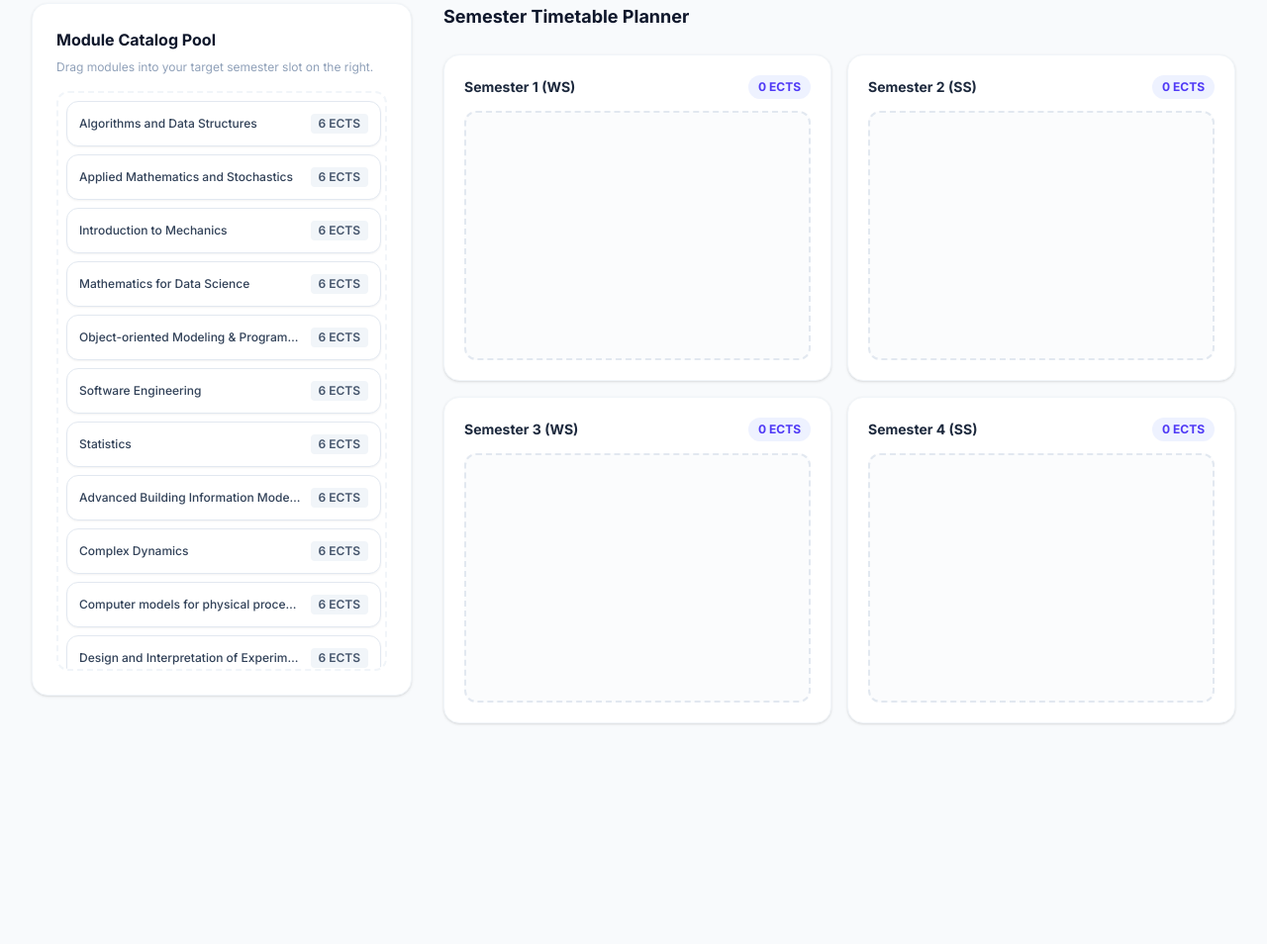
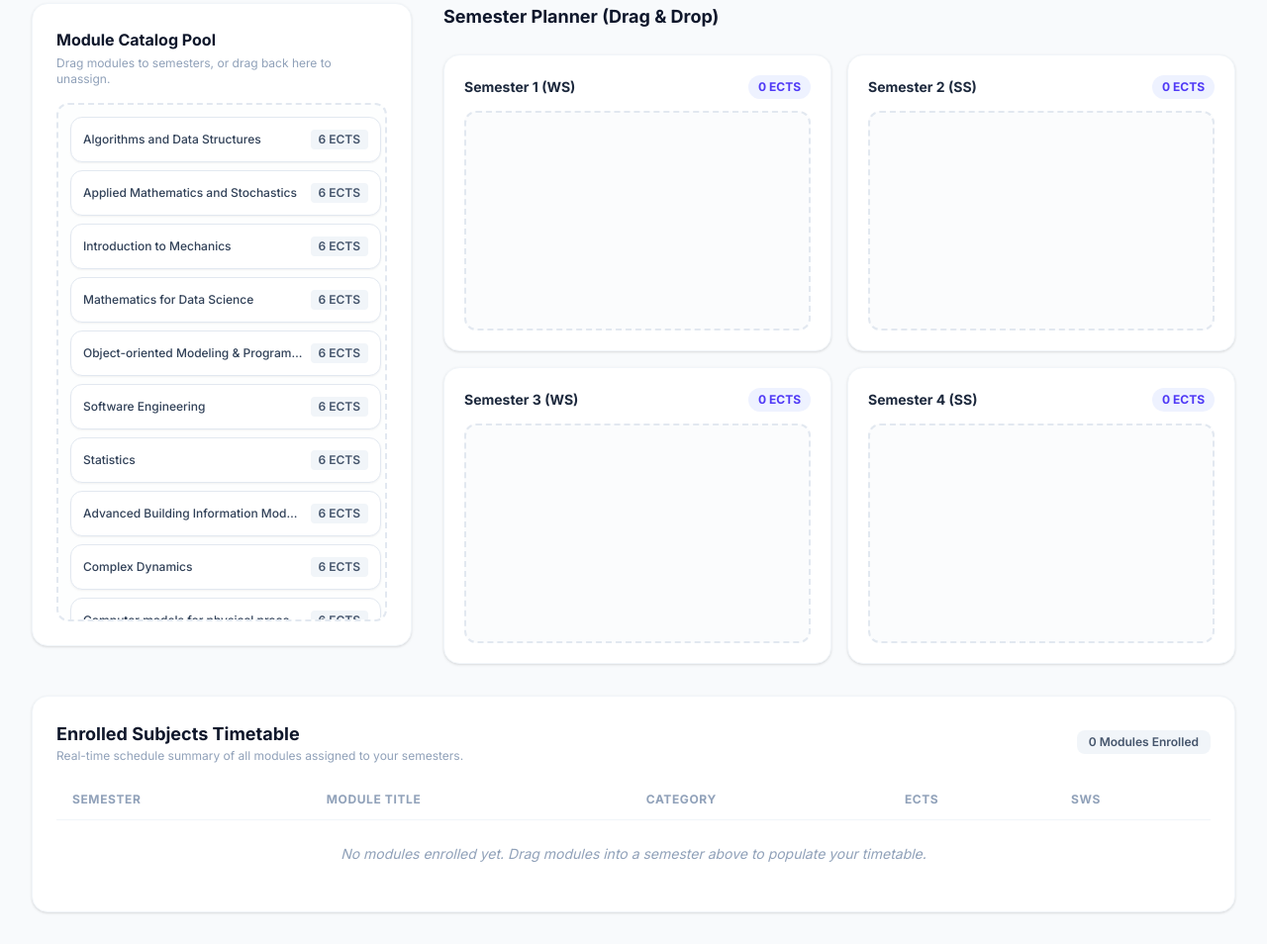
Before and after one commit to shivangibansal42/DE-Tracker, a plain HTML site: page index.html in a window 1280 px wide. Shown: the part 349-1303 px from the top of the page at 99% size. Before the commit the page ends 1112 px from the top, so only its background shows below. Drawn offline with nearby package versions, Linux system fonts and the light colour scheme.

Commit message:
Update index.html

```diff
--- a/index.html
+++ b/index.html
@@ -3,7 +3,7 @@
 <head>
     <meta charset="UTF-8">
     <meta name="viewport" content="width=device-width, initial-scale=1.0">
-    <title>Shivangi's Digital Engineering Tracker & Planner</title>
+    <title>Shivangi's Digital Engineering Tracker & Timetable</title>
     <script src="https://cdn.jsdelivr.net/npm/@tailwindcss/browser@4"></script>
     <link href="https://fonts.googleapis.com/css2?family=Inter:wght@300;400;500;600;700&display=swap" rel="stylesheet">
     <style>
@@ -13,20 +13,20 @@
 </head>
 <body class="bg-slate-50 text-slate-800 p-4 md:p-8">
 
-    <div class="max-w-7xl mx-auto">
+    <div class="max-w-7xl mx-auto space-y-8">
         <!-- Header -->
-        <header class="bg-white shadow-sm rounded-2xl p-6 mb-8 border border-slate-100 flex flex-col md:flex-row justify-between items-start md:items-center gap-4">
+        <header class="bg-white shadow-sm rounded-2xl p-6 border border-slate-100 flex flex-col md:flex-row justify-between items-start md:items-center gap-4">
             <div>
                 <h1 class="text-2xl md:text-3xl font-bold text-slate-900">Shivangi's Digital Engineering Tracker</h1>
                 <p class="text-slate-500 text-sm mt-1">M.Sc. Digital Engineering • Bauhaus-Universität Weimar (120 ECTS Total)</p>
             </div>
             <div class="flex items-center gap-3">
-                <button onclick="resetProgress()" class="px-4 py-2 text-sm font-medium text-red-600 bg-red-50 hover:bg-red-100 rounded-lg transition">Reset All</button>
+                <button onclick="resetProgress()" class="px-4 py-2 text-sm font-medium text-red-600 bg-red-50 hover:bg-red-100 rounded-lg transition cursor-pointer">Reset All</button>
             </div>
         </header>
 
         <!-- Summary Counters -->
-        <div class="grid grid-cols-2 md:grid-cols-4 lg:grid-cols-7 gap-4 mb-8">
+        <div class="grid grid-cols-2 md:grid-cols-4 lg:grid-cols-7 gap-4">
             <div class="bg-white p-4 rounded-xl shadow-sm border border-slate-100 col-span-2 md:col-span-4 lg:col-span-1 flex flex-col justify-between">
                 <div>
                     <span class="text-xs font-semibold tracking-wider text-slate-400 uppercase">Total Progress</span>
@@ -62,123 +62,149 @@
             </div>
         </div>
 
-        <!-- Main Layout: Module Pool & Semester Timetable Dropzones -->
+        <!-- Main Layout: Module Pool & Semester Timetable Planner -->
         <div class="grid grid-cols-1 lg:grid-cols-3 gap-8">
 
-            <!-- Left 1 Column: Unassigned Modules Catalog Pool -->
-            <div class="bg-white p-6 rounded-2xl shadow-sm border border-slate-100 flex flex-col h-[700px]">
-                <h2 class="font-bold text-slate-900 text-base mb-2">Module Catalog Pool</h2>
-                <p class="text-xs text-slate-400 mb-4">Drag modules into your target semester slot on the right.</p>
-                <div id="module-pool" class="flex-1 overflow-y-auto space-y-2 pr-1 border-2 border-dashed border-slate-100 p-2 rounded-xl" ondragover="allowDrop(event)" ondrdrop="dropToPool(event)">
+            <!-- Left Column: Unassigned Modules Catalog Pool -->
+            <div class="bg-white p-6 rounded-2xl shadow-sm border border-slate-100 flex flex-col h-[650px]">
+                <h2 class="font-bold text-slate-900 text-base mb-1">Module Catalog Pool</h2>
+                <p class="text-xs text-slate-400 mb-4">Drag modules to semesters, or drag back here to unassign.</p>
+                <div id="module-pool" class="flex-1 overflow-y-auto space-y-2 pr-1 border-2 border-dashed border-slate-200 p-3 rounded-xl bg-slate-50/30" ondragover="allowDrop(event)" ondrop="dropToPool(event)">
                     <!-- Populated dynamically -->
                 </div>
             </div>
 
-            <!-- Right 2 Columns: Semester Timetable Planner -->
+            <!-- Right 2 Columns: Semester Timetable Drop Zones -->
             <div class="lg:col-span-2 space-y-6">
-                <h2 class="font-bold text-slate-900 text-lg">Semester Timetable Planner</h2>
+                <h2 class="font-bold text-slate-900 text-lg">Semester Planner (Drag & Drop)</h2>
 
                 <div class="grid grid-cols-1 md:grid-cols-2 gap-4">
                     <!-- Semester 1 -->
-                    <div class="bg-white p-5 rounded-2xl shadow-sm border border-slate-100 flex flex-col h-[330px]">
+                    <div class="bg-white p-5 rounded-2xl shadow-sm border border-slate-100 flex flex-col h-[300px]">
                         <div class="flex justify-between items-center mb-3">
                             <h3 class="font-bold text-slate-800 text-sm">Semester 1 (WS)</h3>
                             <span id="sem-1-ects" class="text-xs font-bold px-2.5 py-1 bg-indigo-50 text-indigo-600 rounded-full">0 ECTS</span>
                         </div>
-                        <div id="drop-sem-1" class="flex-1 overflow-y-auto space-y-2 border-2 border-dashed border-slate-200 p-3 rounded-xl bg-slate-50/50" ondragover="allowDrop(event)" ondrop="dropToSemester(event, 1)">
-                        </div>
+                        <div id="drop-sem-1" class="flex-1 overflow-y-auto space-y-2 border-2 border-dashed border-slate-200 p-3 rounded-xl bg-slate-50/50" ondragover="allowDrop(event)" ondrop="dropToSemester(event, 1)"></div>
                     </div>
 
                     <!-- Semester 2 -->
-                    <div class="bg-white p-5 rounded-2xl shadow-sm border border-slate-100 flex flex-col h-[330px]">
+                    <div class="bg-white p-5 rounded-2xl shadow-sm border border-slate-100 flex flex-col h-[300px]">
                         <div class="flex justify-between items-center mb-3">
                             <h3 class="font-bold text-slate-800 text-sm">Semester 2 (SS)</h3>
                             <span id="sem-2-ects" class="text-xs font-bold px-2.5 py-1 bg-indigo-50 text-indigo-600 rounded-full">0 ECTS</span>
                         </div>
-                        <div id="drop-sem-2" class="flex-1 overflow-y-auto space-y-2 border-2 border-dashed border-slate-200 p-3 rounded-xl bg-slate-50/50" ondragover="allowDrop(event)" ondrop="dropToSemester(event, 2)">
-                        </div>
+                        <div id="drop-sem-2" class="flex-1 overflow-y-auto space-y-2 border-2 border-dashed border-slate-200 p-3 rounded-xl bg-slate-50/50" ondragover="allowDrop(event)" ondrop="dropToSemester(event, 2)"></div>
                     </div>
 
                     <!-- Semester 3 -->
-                    <div class="bg-white p-5 rounded-2xl shadow-sm border border-slate-100 flex flex-col h-[330px]">
+                    <div class="bg-white p-5 rounded-2xl shadow-sm border border-slate-100 flex flex-col h-[300px]">
                         <div class="flex justify-between items-center mb-3">
                             <h3 class="font-bold text-slate-800 text-sm">Semester 3 (WS)</h3>
                             <span id="sem-3-ects" class="text-xs font-bold px-2.5 py-1 bg-indigo-50 text-indigo-600 rounded-full">0 ECTS</span>
                         </div>
-                        <div id="drop-sem-3" class="flex-1 overflow-y-auto space-y-2 border-2 border-dashed border-slate-200 p-3 rounded-xl bg-slate-50/50" ondragover="allowDrop(event)" ondrop="dropToSemester(event, 3)">
-                        </div>
+                        <div id="drop-sem-3" class="flex-1 overflow-y-auto space-y-2 border-2 border-dashed border-slate-200 p-3 rounded-xl bg-slate-50/50" ondragover="allowDrop(event)" ondrop="dropToSemester(event, 3)"></div>
                     </div>
 
                     <!-- Semester 4 -->
-                    <div class="bg-white p-5 rounded-2xl shadow-sm border border-slate-100 flex flex-col h-[330px]">
+                    <div class="bg-white p-5 rounded-2xl shadow-sm border border-slate-100 flex flex-col h-[300px]">
                         <div class="flex justify-between items-center mb-3">
                             <h3 class="font-bold text-slate-800 text-sm">Semester 4 (SS)</h3>
                             <span id="sem-4-ects" class="text-xs font-bold px-2.5 py-1 bg-indigo-50 text-indigo-600 rounded-full">0 ECTS</span>
                         </div>
-                        <div id="drop-sem-4" class="flex-1 overflow-y-auto space-y-2 border-2 border-dashed border-slate-200 p-3 rounded-xl bg-slate-50/50" ondragover="allowDrop(event)" ondrop="dropToSemester(event, 4)">
-                        </div>
+                        <div id="drop-sem-4" class="flex-1 overflow-y-auto space-y-2 border-2 border-dashed border-slate-200 p-3 rounded-xl bg-slate-50/50" ondragover="allowDrop(event)" ondrop="dropToSemester(event, 4)"></div>
                     </div>
                 </div>
             </div>
 
         </div>
+
+        <!-- Separate Enrolled Timetable Schedule View -->
+        <div class="bg-white p-6 rounded-2xl shadow-sm border border-slate-100">
+            <div class="flex justify-between items-center mb-4">
+                <div>
+                    <h2 class="font-bold text-slate-900 text-lg">Enrolled Subjects Timetable</h2>
+                    <p class="text-xs text-slate-400">Real-time schedule summary of all modules assigned to your semesters.</p>
+                </div>
+                <span id="enrolled-count" class="text-xs font-semibold px-3 py-1 bg-slate-100 text-slate-600 rounded-lg">0 Modules Enrolled</span>
+            </div>
+
+            <div class="overflow-x-auto">
+                <table class="w-full text-left border-collapse">
+                    <thead>
+                        <tr class="border-b border-slate-100 text-xs font-semibold text-slate-400 uppercase tracking-wider">
+                            <th class="py-3 px-4">Semester</th>
+                            <th class="py-3 px-4">Module Title</th>
+                            <th class="py-3 px-4">Category</th>
+                            <th class="py-3 px-4">ECTS</th>
+                            <th class="py-3 px-4">SWS</th>
+                        </tr>
+                    </thead>
+                    <tbody id="timetable-body" class="divide-y divide-slate-100 text-sm">
+                        <tr>
+                            <td colspan="5" class="py-6 text-center text-slate-400 italic">No modules enrolled yet. Drag modules into a semester above to populate your timetable.</td>
+                        </tr>
+                    </tbody>
+                </table>
+            </div>
+        </div>
+
     </div>
 
     <script>
         const allModules = [
-            // Fundamentals
-            { id: "f1", name: "Algorithms and Data Structures", ects: 6, cat: "fundamentals" },
-            { id: "f2", name: "Applied Mathematics and Stochastics", ects: 6, cat: "fundamentals" },
-            { id: "f3", name: "Introduction to Mechanics", ects: 6, cat: "fundamentals" },
-            { id: "f4", name: "Mathematics for Data Science", ects: 6, cat: "fundamentals" },
-            { id: "f5", name: "Object-oriented Modeling & Programming", ects: 6, cat: "fundamentals" },
-            { id: "f6", name: "Software Engineering", ects: 6, cat: "fundamentals" },
-            { id: "f7", name: "Statistics", ects: 6, cat: "fundamentals" },
-            // Engineering Methods
-            { id: "em1", name: "Advanced Building Information Modeling", ects: 6, cat: "engineering" },
-            { id: "em2", name: "Complex Dynamics", ects: 6, cat: "engineering" },
-            { id: "em3", name: "Computer models for physical processes", ects: 6, cat: "engineering" },
-            { id: "em4", name: "Design and Interpretation of Experiments", ects: 6, cat: "engineering" },
-            { id: "em5", name: "Experimental Structural Dynamics", ects: 6, cat: "engineering" },
-            { id: "em6", name: "Finite Element Methods", ects: 6, cat: "engineering" },
-            { id: "em7", name: "Indoor Environmental Modeling", ects: 6, cat: "engineering" },
-            { id: "em8", name: "Introduction to Mobility and Transport", ects: 6, cat: "engineering" },
-            { id: "em9", name: "Macroscopic Transport Modeling", ects: 6, cat: "engineering" },
-            { id: "em10", name: "Mechanics of Engineering Materials", ects: 6, cat: "engineering" },
-            { id: "em11", name: "Microscopic Traffic Simulation", ects: 6, cat: "engineering" },
-            { id: "em12", name: "Modelling of Steel Structures", ects: 6, cat: "engineering" },
-            { id: "em13", name: "Optimization", ects: 6, cat: "engineering" },
-            { id: "em14", name: "Simulation Methods in Engineering", ects: 6, cat: "engineering" },
-            { id: "em15", name: "Spatial Information Systems (GIS)", ects: 6, cat: "engineering" },
-            { id: "em16", name: "Stochastic Simulation & Reliability", ects: 6, cat: "engineering" },
-            { id: "em17", name: "Structural Dynamics", ects: 6, cat: "engineering" },
-            // Computer Science Methods
-            { id: "csm1", name: "Computer Graphics: Fundamentals of Imaging", ects: 6, cat: "csm" },
-            { id: "csm2", name: "Formal Methods for Software Engineering", ects: 6, cat: "csm" },
-            { id: "csm3", name: "Generative Software Engineering", ects: 6, cat: "csm" },
-            { id: "csm4", name: "Image Analysis and Object Recognition", ects: 6, cat: "csm" },
-            { id: "csm5", name: "Intro to Machine Learning & Data Mining", ects: 6, cat: "csm" },
-            { id: "csm6", name: "Photogrammetric Computer Vision", ects: 6, cat: "csm" },
-            { id: "csm7", name: "Search Algorithms", ects: 6, cat: "csm" },
-            { id: "csm8", name: "Visualization", ects: 6, cat: "csm" },
-            // Electives
-            { id: "el1", name: "Elective Module / Language Course 1", ects: 6, cat: "electives" },
-            { id: "el2", name: "Elective Module / Language Course 2", ects: 6, cat: "electives" },
-            // Project
-            { id: "proj1", name: "Master Project (Scientific Group Project)", ects: 12, cat: "project" },
-            // Master Module
-            { id: "m_prep", name: "Preparatory Research Phase", ects: 3, cat: "master" },
-            { id: "m_thesis", name: "Master's Thesis and Defense", ects: 21, cat: "master" }
+            // Fundamentals[cite: 4]
+            { id: "f1", name: "Algorithms and Data Structures", ects: 6, sws: "4 SWS", cat: "fundamentals", catName: "Fundamentals" },
+            { id: "f2", name: "Applied Mathematics and Stochastics", ects: 6, sws: "6 SWS", cat: "fundamentals", catName: "Fundamentals" },
+            { id: "f3", name: "Introduction to Mechanics", ects: 6, sws: "4 SWS", cat: "fundamentals", catName: "Fundamentals" },
+            { id: "f4", name: "Mathematics for Data Science", ects: 6, sws: "4 SWS", cat: "fundamentals", catName: "Fundamentals" },
+            { id: "f5", name: "Object-oriented Modeling & Programming", ects: 6, sws: "4 SWS", cat: "fundamentals", catName: "Fundamentals" },
+            { id: "f6", name: "Software Engineering", ects: 6, sws: "4 SWS", cat: "fundamentals", catName: "Fundamentals" },
+            { id: "f7", name: "Statistics", ects: 6, sws: "4 SWS", cat: "fundamentals", catName: "Fundamentals" },
+            // Engineering Methods[cite: 19]
+            { id: "em1", name: "Advanced Building Information Modeling", ects: 6, sws: "4 SWS", cat: "engineering", catName: "Engineering Methods" },
+            { id: "em2", name: "Complex Dynamics", ects: 6, sws: "4 SWS", cat: "engineering", catName: "Engineering Methods" },
+            { id: "em3", name: "Computer models for physical processes", ects: 6, sws: "4 SWS", cat: "engineering", catName: "Engineering Methods" },
+            { id: "em4", name: "Design and Interpretation of Experiments", ects: 6, sws: "6 SWS", cat: "engineering", catName: "Engineering Methods" },
+            { id: "em5", name: "Experimental Structural Dynamics", ects: 6, sws: "4 SWS", cat: "engineering", catName: "Engineering Methods" },
+            { id: "em6", name: "Finite Element Methods", ects: 6, sws: "6 SWS", cat: "engineering", catName: "Engineering Methods" },
+            { id: "em7", name: "Indoor Environmental Modeling", ects: 6, sws: "4 SWS", cat: "engineering", catName: "Engineering Methods" },
+            { id: "em8", name: "Introduction to Mobility and Transport", ects: 6, sws: "4 SWS", cat: "engineering", catName: "Engineering Methods" },
+            { id: "em9", name: "Macroscopic Transport Modeling", ects: 6, sws: "4 SWS", cat: "engineering", catName: "Engineering Methods" },
+            { id: "em10", name: "Mechanics of Engineering Materials", ects: 6, sws: "4 SWS", cat: "engineering", catName: "Engineering Methods" },
+            { id: "em11", name: "Microscopic Traffic Simulation", ects: 6, sws: "4 SWS", cat: "engineering", catName: "Engineering Methods" },
+            { id: "em12", name: "Modelling of Steel Structures", ects: 6, sws: "4 SWS", cat: "engineering", catName: "Engineering Methods" },
+            { id: "em13", name: "Optimization", ects: 6, sws: "6 SWS", cat: "engineering", catName: "Engineering Methods" },
+            { id: "em14", name: "Simulation Methods in Engineering", ects: 6, sws: "4 SWS", cat: "engineering", catName: "Engineering Methods" },
+            { id: "em15", name: "Spatial Information Systems (GIS)", ects: 6, sws: "4 SWS", cat: "engineering", catName: "Engineering Methods" },
+            { id: "em16", name: "Stochastic Simulation & Reliability", ects: 6, sws: "4 SWS", cat: "engineering", catName: "Engineering Methods" },
+            { id: "em17", name: "Structural Dynamics", ects: 6, sws: "6 SWS", cat: "engineering", catName: "Engineering Methods" },
+            // Computer Science Methods[cite: 55]
+            { id: "csm1", name: "Computer Graphics: Fundamentals of Imaging", ects: 6, sws: "4 SWS", cat: "csm", catName: "CS Methods" },
+            { id: "csm2", name: "Formal Methods for Software Engineering", ects: 6, sws: "4 SWS", cat: "csm", catName: "CS Methods" },
+            { id: "csm3", name: "Generative Software Engineering", ects: 6, sws: "4 SWS", cat: "csm", catName: "CS Methods" },
+            { id: "csm4", name: "Image Analysis and Object Recognition", ects: 6, sws: "4 SWS", cat: "csm", catName: "CS Methods" },
+            { id: "csm5", name: "Intro to Machine Learning & Data Mining", ects: 6, sws: "3 SWS", cat: "csm", catName: "CS Methods" },
+            { id: "csm6", name: "Photogrammetric Computer Vision", ects: 6, sws: "4 SWS", cat: "csm", catName: "CS Methods" },
+            { id: "csm7", name: "Search Algorithms", ects: 6, sws: "3 SWS", cat: "csm", catName: "CS Methods" },
+            { id: "csm8", name: "Visualization", ects: 6, sws: "3 SWS", cat: "csm", catName: "CS Methods" },
+            // Electives[cite: 3]
+            { id: "el1", name: "Elective Module / Language Course 1", ects: 6, sws: "2 SWS", cat: "electives", catName: "Electives" },
+            { id: "el2", name: "Elective Module / Language Course 2", ects: 6, sws: "2 SWS", cat: "electives", catName: "Electives" },
+            // Project[cite: 75]
+            { id: "proj1", name: "Master Project (Scientific Group Project)", ects: 12, sws: "-", cat: "project", catName: "Project" },
+            // Master Module[cite: 77]
+            { id: "m_prep", name: "Preparatory Research Phase", ects: 3, sws: "2 SWS", cat: "master", catName: "Master Module" },
+            { id: "m_thesis", name: "Master's Thesis and Defense", ects: 21, sws: "-", cat: "master", catName: "Master Module" }
         ];
 
         function loadState() {
-            const saved = localStorage.getItem('shivangi_drag_tracker');
-            // State maps moduleId -> semester number (null/undefined if in pool)
+            const saved = localStorage.getItem('shivangi_drag_tracker_v2');
             return saved ? JSON.parse(saved) : {};
         }
 
         function saveState(state) {
-            localStorage.setItem('shivangi_drag_tracker', JSON.stringify(state));
+            localStorage.setItem('shivangi_drag_tracker_v2', JSON.stringify(state));
         }
 
         function render() {
@@ -189,25 +215,29 @@
             for(let i=1; i<=4; i++) {
                 document.getElementById(`drop-sem-${i}`).innerHTML = '';
             }
+            const timetableBody = document.getElementById('timetable-body');
+            timetableBody.innerHTML = '';
 
             let totals = { fundamentals: 0, engineering: 0, csm: 0, electives: 0, project: 0, master: 0, overall: 0 };
             let semEcts = { 1: 0, 2: 0, 3: 0, 4: 0 };
+            let enrolledList = [];
 
             allModules.forEach(mod => {
                 const assignedSem = state[mod.id];
 
-                // Calculate totals if assigned to a semester
                 if(assignedSem) {
                     totals[mod.cat] += mod.ects;
                     totals.overall += mod.ects;
                     semEcts[assignedSem] += mod.ects;
+                    enrolledList.push({ ...mod, sem: assignedSem });
                 }
 
-                // Create Draggable Element HTML
+                // Create Draggable Card element
                 const card = document.createElement('div');
-                card.className = "bg-white p-3 rounded-xl border border-slate-200 shadow-xs cursor-grab flex items-center justify-between text-xs font-medium text-slate-700 hover:border-indigo-300 transition";
+                card.className = "bg-white p-3 rounded-xl border border-slate-200 shadow-xs cursor-grab flex items-center justify-between text-xs font-medium text-slate-700 hover:border-indigo-300 transition select-none";
                 card.draggable = true;
                 card.id = mod.id;
+
                 card.ondragstart = (e) => {
                     e.dataTransfer.setData('text/plain', mod.id);
                     setTimeout(() => card.classList.add('dragging'), 0);
@@ -240,6 +270,27 @@
             for(let i=1; i<=4; i++) {
                 document.getElementById(`sem-${i}-ects`).innerText = `${semEcts[i]} ECTS`;
             }
+
+            // Update Enrolled Timetable Table
+            document.getElementById('enrolled-count').innerText = `${enrolledList.length} Modules Enrolled`;
+            if(enrolledList.length === 0) {
+                timetableBody.innerHTML = `<tr><td colspan="5" class="py-6 text-center text-slate-400 italic">No modules enrolled yet. Drag modules into a semester above to populate your timetable.</td></tr>`;
+            } else {
+                // Sort by semester
+                enrolledList.sort((a, b) => a.sem - b.sem);
+                enrolledList.forEach(item => {
+                    const row = document.createElement('tr');
+                    row.className = "hover:bg-slate-50/50 transition";
+                    row.innerHTML = `
+                        <td class="py-3 px-4 font-semibold text-indigo-600">Sem ${item.sem}</td>
+                        <td class="py-3 px-4 font-medium text-slate-800">${item.name}</td>
+                        <td class="py-3 px-4 text-slate-500">${item.catName}</td>
+                        <td class="py-3 px-4 text-slate-600">${item.ects} ECTS</td>
+                        <td class="py-3 px-4 text-slate-600">${item.sws}</td>
+                    `;
+                    timetableBody.appendChild(row);
+                });
+            }
         }
 
         function allowDrop(e) {
@@ -270,12 +321,12 @@
 
         function resetProgress() {
             if(confirm("Reset all semester placements?")) {
-                localStorage.removeItem('shivangi_drag_tracker');
+                localStorage.removeItem('shivangi_drag_tracker_v2');
                 render();
             }
         }
 
-        // Initialize render
+        // Initialize render on load
         render();
     </script>
 </body>
```
